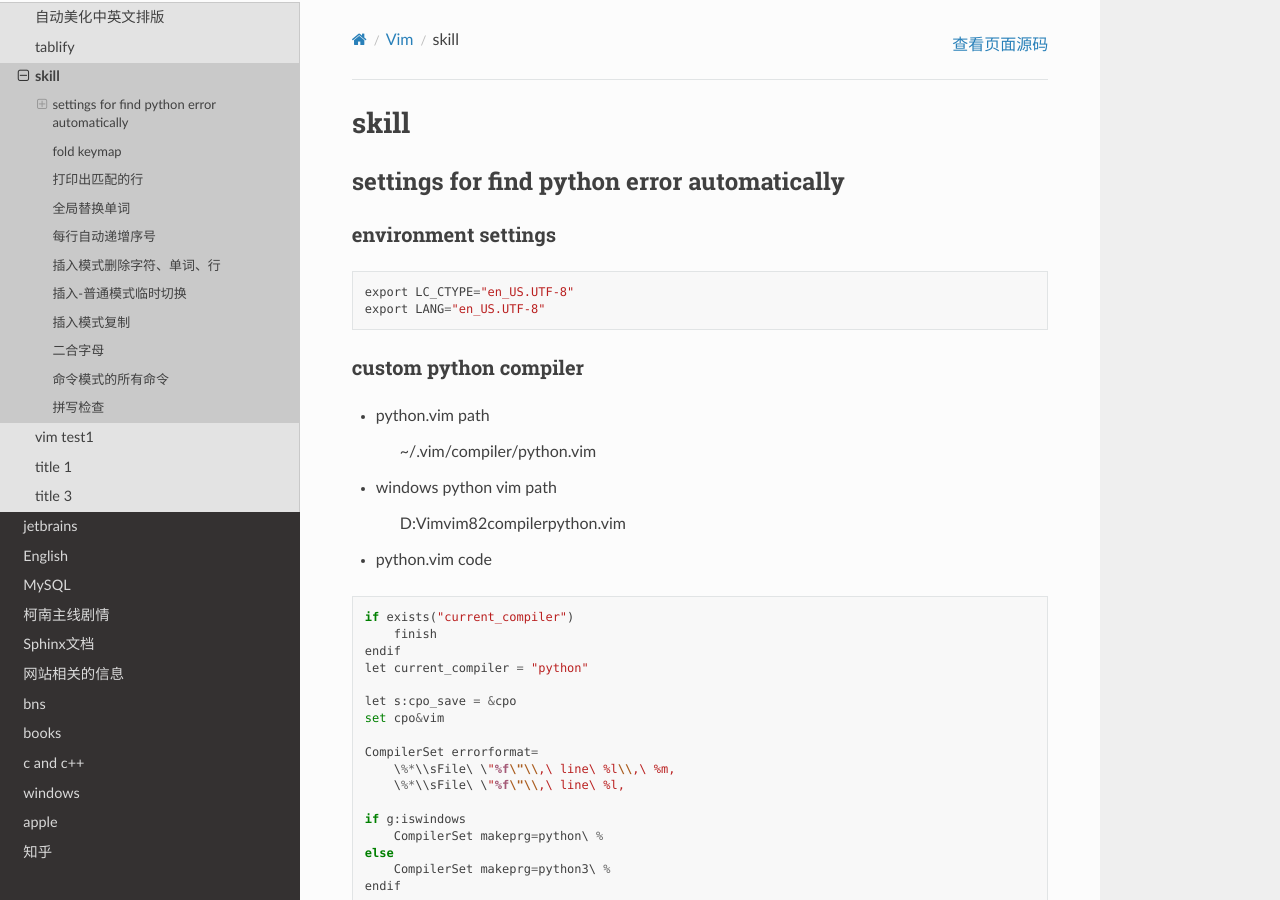
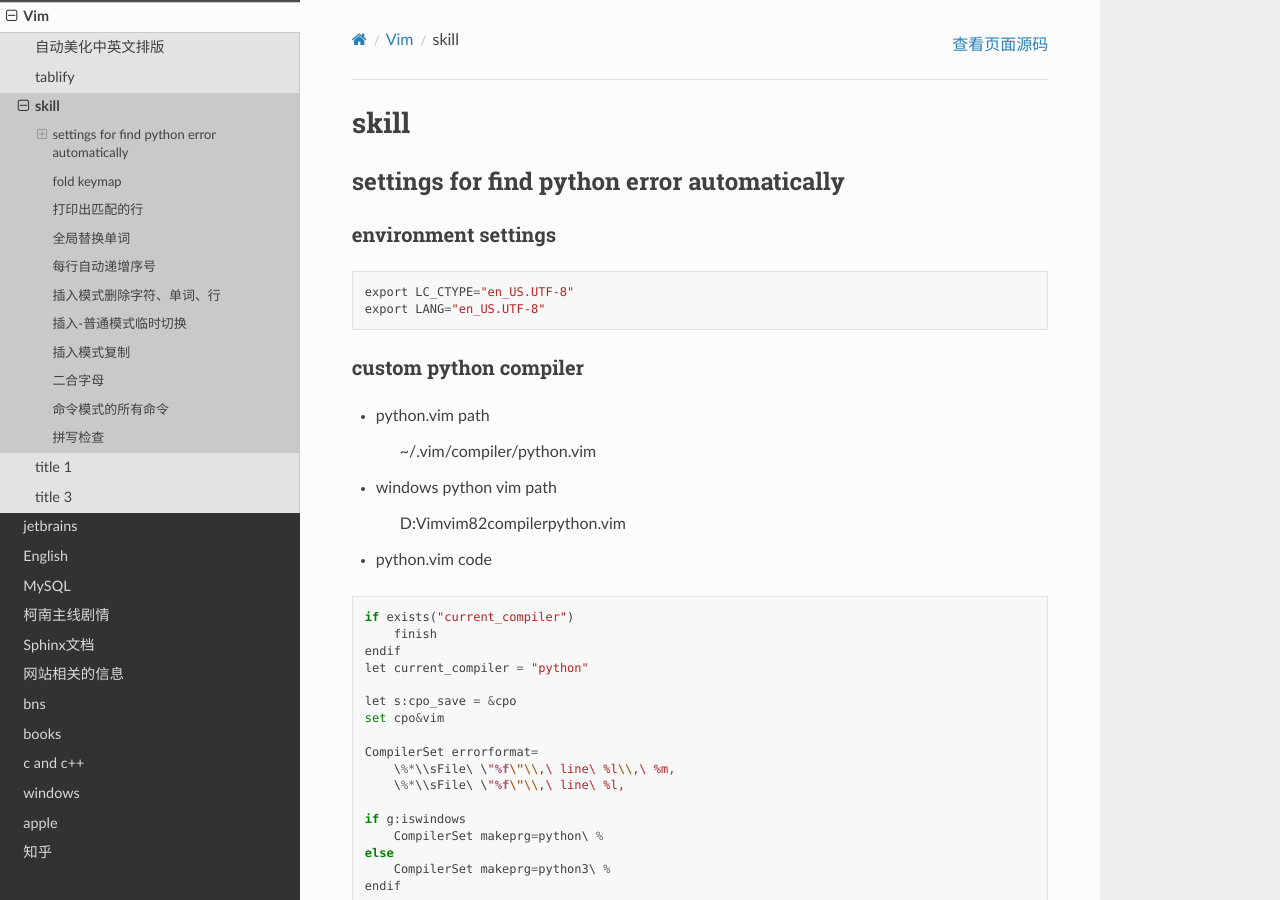
Before and after one commit to otfsenter/idlepig, a Sphinx documentation site: the page built from source/vim/skill.rst, in a window 1280 px wide and 900 px high. Built offline with Sphinx 7.4.7 and the Read the Docs theme 2.0.0, drawn with Linux system fonts in a browser that asks for light colours.

Commit message:
delete test1.rst

```diff
--- a/source/vim/index.rst
+++ b/source/vim/index.rst
@@ -9,9 +9,8 @@
     pangu
     tablify
     skill
-    test1
 
 .. toctree::
     :hidden:
 
-    test.md
+    test
```
Also changed, not shown: source/vim/test1.rst (deleted, +0 -8 lines).
